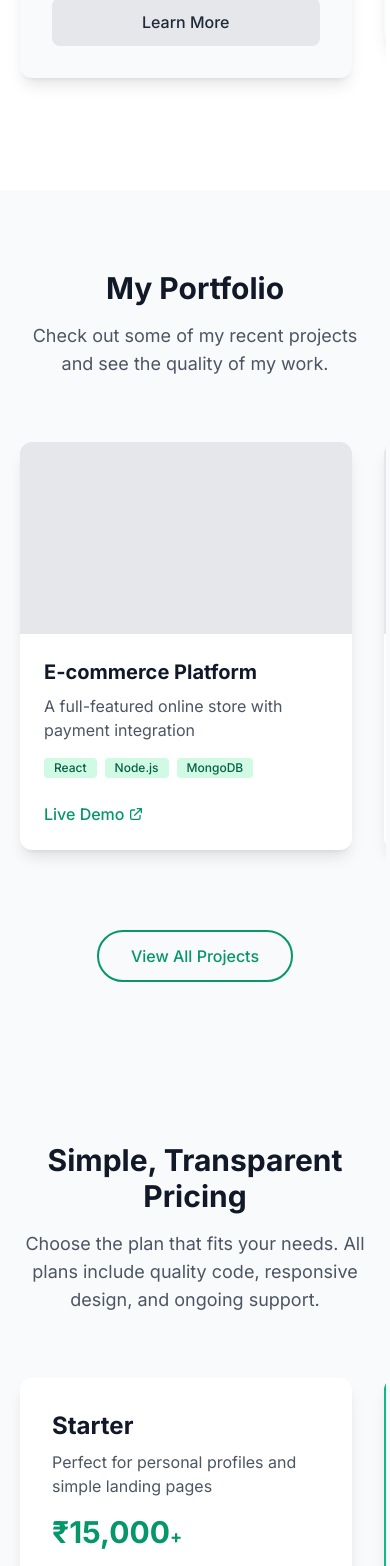
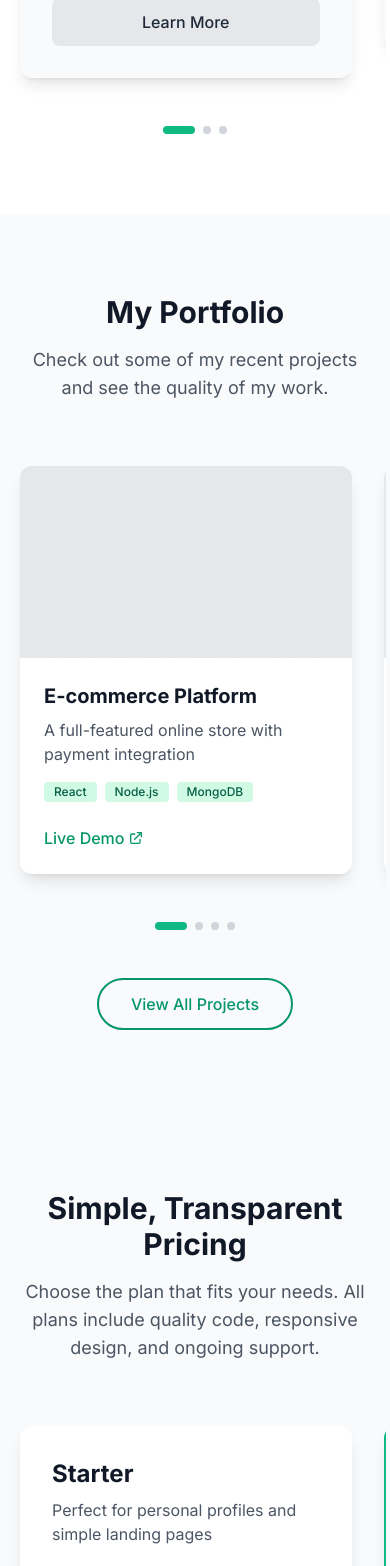
Before and after one commit to deepuzworld/freelance-portfolio, a React (Vite) app: page /#/ in a window 390 px wide. Shown: the part 1618-3184 px from the top of the page. Built offline with nearby package versions, Linux system fonts and the light colour scheme.

Commit message:
feat: add animated dot indicators for mobile carousels

```diff
--- a/src/components/Portfolio.tsx
+++ b/src/components/Portfolio.tsx
@@ -1,7 +1,19 @@
-import React from 'react';
+import React, { useState, useRef } from 'react';
 
 const Portfolio = () => {
+  const [activeIndex, setActiveIndex] = useState(0);
+  const scrollRef = useRef<HTMLDivElement>(null);
+
+  const handleScroll = () => {
+    if (scrollRef.current) {
+      const { scrollLeft, clientWidth } = scrollRef.current;
+      const index = Math.round(scrollLeft / clientWidth);
+      setActiveIndex(index);
+    }
+  };
+
   const projects = [
+    // ... projects data ...
     {
       title: "E-commerce Platform",
       description: "A full-featured online store with payment integration",
@@ -38,7 +50,11 @@ const Portfolio = () => {
           </p>
         </div>
 
-        <div className="flex md:grid md:grid-cols-2 lg:grid-cols-4 gap-8 overflow-x-auto pb-8 snap-x snap-mandatory scrollbar-hide -mx-4 px-4 md:mx-0 md:px-0">
+        <div
+          ref={scrollRef}
+          onScroll={handleScroll}
+          className="flex md:grid md:grid-cols-2 lg:grid-cols-4 gap-8 overflow-x-auto pb-8 snap-x snap-mandatory scrollbar-hide -mx-4 px-4 md:mx-0 md:px-0"
+        >
           {projects.map((project, index) => (
             <div key={index} className="bg-white dark:bg-gray-900 rounded-xl overflow-hidden shadow-lg hover:shadow-xl transition-shadow flex-shrink-0 w-[85vw] md:w-auto snap-center">
               <div className="h-48 bg-gray-200 border-2 border-dashed w-full" />
@@ -65,6 +81,16 @@ const Portfolio = () => {
           ))}
         </div>
 
+        {/* mobile dots */}
+        <div className="flex justify-center space-x-2 mt-4 md:hidden">
+          {projects.map((_, index) => (
+            <div
+              key={index}
+              className={`h-2 transition-all duration-300 rounded-full ${index === activeIndex ? 'w-8 bg-emerald-500' : 'w-2 bg-gray-300 dark:bg-gray-700'}`}
+            />
+          ))}
+        </div>
+
         <div className="text-center mt-12">
           <button className="border-2 border-emerald-600 text-emerald-600 hover:bg-emerald-50 dark:hover:bg-gray-700 font-medium py-3 px-8 rounded-full transition-colors">
             View All Projects
--- a/src/components/Pricing.tsx
+++ b/src/components/Pricing.tsx
@@ -1,6 +1,17 @@
-import React from 'react';
+import React, { useState, useRef } from 'react';
 
 const Pricing = () => {
+  const [activeIndex, setActiveIndex] = useState(0);
+  const scrollRef = useRef<HTMLDivElement>(null);
+
+  const handleScroll = () => {
+    if (scrollRef.current) {
+      const { scrollLeft, clientWidth } = scrollRef.current;
+      const index = Math.round(scrollLeft / clientWidth);
+      setActiveIndex(index);
+    }
+  };
+
   const plans = [
     {
       name: "Starter",
@@ -68,7 +79,11 @@ const Pricing = () => {
           </p>
         </div>
 
-        <div className="flex md:grid md:grid-cols-3 gap-8 overflow-x-auto pb-8 snap-x snap-mandatory scrollbar-hide -mx-4 px-4 md:mx-0 md:px-0">
+        <div
+          ref={scrollRef}
+          onScroll={handleScroll}
+          className="flex md:grid md:grid-cols-3 gap-8 overflow-x-auto pb-8 snap-x snap-mandatory scrollbar-hide -mx-4 px-4 md:mx-0 md:px-0"
+        >
           {plans.map((plan, index) => (
             <div
               key={index}
@@ -111,6 +126,16 @@ const Pricing = () => {
           ))}
         </div>
 
+        {/* mobile dots */}
+        <div className="flex justify-center space-x-2 mt-4 md:hidden">
+          {plans.map((_, index) => (
+            <div
+              key={index}
+              className={`h-2 transition-all duration-300 rounded-full ${index === activeIndex ? 'w-8 bg-emerald-500' : 'w-2 bg-gray-300 dark:bg-gray-700'}`}
+            />
+          ))}
+        </div>
+
         <div className="text-center mt-12">
           <p className="text-lg text-gray-600 dark:text-gray-400">
             Need a custom solution? <a href="#contact" className="text-emerald-600 hover:text-emerald-700 dark:text-emerald-400 dark:hover:text-emerald-300 font-medium">Contact me</a> for a personalized quote.
--- a/src/components/Services.tsx
+++ b/src/components/Services.tsx
@@ -1,8 +1,20 @@
-import React from 'react';
+import React, { useState, useRef } from 'react';
 import { Link } from 'react-router-dom';
 
 const Services = () => {
+  const [activeIndex, setActiveIndex] = useState(0);
+  const scrollRef = useRef<HTMLDivElement>(null);
+
+  const handleScroll = () => {
+    if (scrollRef.current) {
+      const { scrollLeft, clientWidth } = scrollRef.current;
+      const index = Math.round(scrollLeft / clientWidth);
+      setActiveIndex(index);
+    }
+  };
+
   const services = [
+    // ... same services data ...
     {
       title: "Static/Informative Websites",
       description: "Perfect for personal profiles, portfolios, and landing pages. Clean, fast-loading, and SEO-optimized.",
@@ -45,7 +57,11 @@ const Services = () => {
           </p>
         </div>
 
-        <div className="flex md:grid md:grid-cols-3 gap-8 overflow-x-auto pb-8 snap-x snap-mandatory scrollbar-hide -mx-4 px-4 md:mx-0 md:px-0">
+        <div
+          ref={scrollRef}
+          onScroll={handleScroll}
+          className="flex md:grid md:grid-cols-3 gap-8 overflow-x-auto pb-8 snap-x snap-mandatory scrollbar-hide -mx-4 px-4 md:mx-0 md:px-0"
+        >
           {services.map((service, index) => (
             <div
               key={index}
@@ -74,6 +90,16 @@ const Services = () => {
             </div>
           ))}
         </div>
+
+        {/* Desktop grid handles alignment, so we only show dots on mobile */}
+        <div className="flex justify-center space-x-2 mt-4 md:hidden">
+          {services.map((_, index) => (
+            <div
+              key={index}
+              className={`h-2 transition-all duration-300 rounded-full ${index === activeIndex ? 'w-8 bg-emerald-500' : 'w-2 bg-gray-300 dark:bg-gray-700'}`}
+            />
+          ))}
+        </div>
       </div>
     </section>
   );
```
